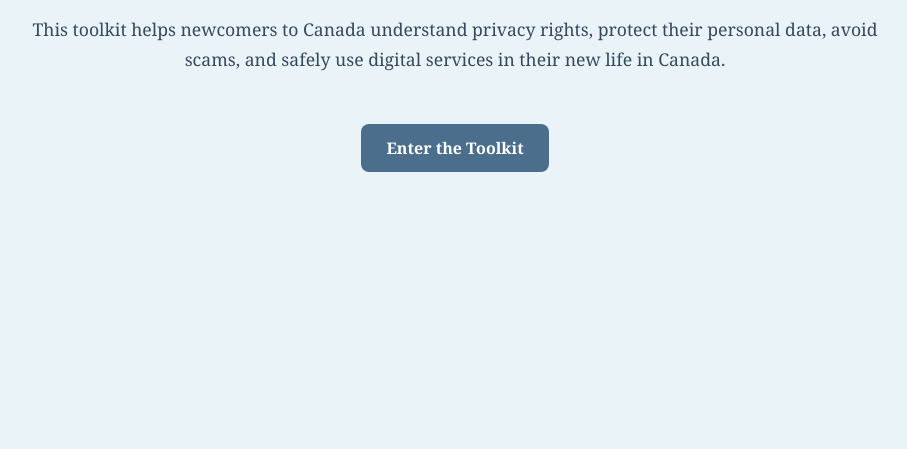
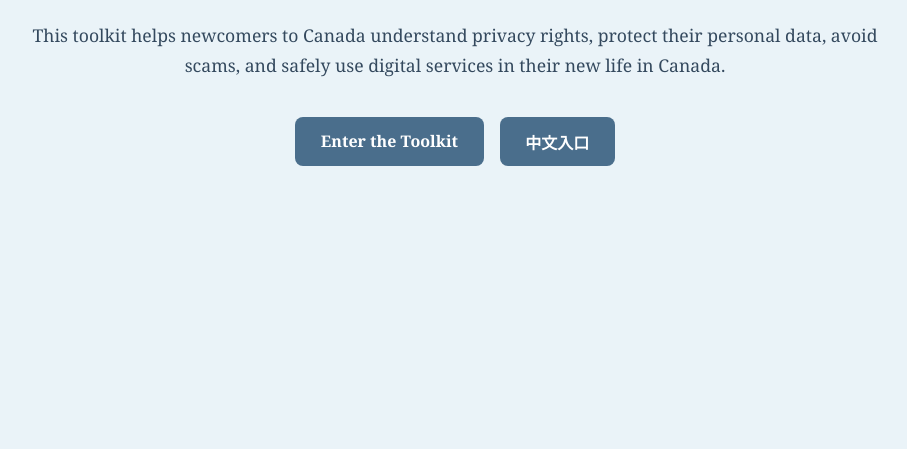
Before and after one commit to roxy3221/privacy_toolkit_deploy_ready, a plain HTML site: page index.html in a window 1280 px wide. Shown: the part 351-800 px from the top of the page, without its empty margins (185-1092 px from the left). Drawn offline with Linux system fonts and the light colour scheme.

Commit message:
Update index.html

```diff
--- a/index.html
+++ b/index.html
@@ -31,26 +31,31 @@
       display: inline-block;
       color: #002145;
       min-height: 3rem;
+      animation: blink 1s step-end infinite;
     }
 
     @keyframes blink {
       50% { border-color: transparent; }
     }
 
-    .typewriter-text {
-      animation: blink 1s step-end infinite;
-    }
-
-    p {
+    #description {
       font-size: 1.1rem;
       line-height: 1.7;
       margin-top: 2rem;
       color: #34495e;
+      min-height: 4rem;
+    }
+
+    .button-row {
+      display: flex;
+      justify-content: center;
+      gap: 1rem;
+      margin-top: 2rem;
+      flex-wrap: wrap;
     }
 
     .button-link {
       display: inline-block;
-      margin-top: 2rem;
       padding: 0.8rem 1.6rem;
       background-color: #4a6e8c;
       color: white;
@@ -69,23 +74,32 @@
 <body>
   <div class="container">
     <div class="typewriter-text" id="typewriter"></div>
+    <p id="description"></p>
 
-    <p>
-      This toolkit helps newcomers to Canada understand privacy rights,
-      protect their personal data, avoid scams, and safely use digital services
-      in their new life in Canada.
-    </p>
-
-    <a class="button-link" href="https://privacytoolkitdeployready-feds8simqmupmwnuupdt8t.streamlit.app/" target="_blank">
-      Enter the Toolkit
-    </a>
+    <div class="button-row">
+      <a class="button-link" href="https://privacytoolkitdeployready-feds8simqmupmwnuupdt8t.streamlit.app/" target="_blank">
+        Enter the Toolkit
+      </a>
+      <a class="button-link" href="index-cn.html">
+        中文入口
+      </a>
+    </div>
   </div>
 
   <script>
     const phrases = [
-      "Welcome to the Privacy Toolkit",
-      "欢迎使用隐私工具包",
-      "Bienvenue dans la boîte à outils sur la vie privée"
+      {
+        title: "Welcome to the Privacy Toolkit",
+        desc: "This toolkit helps newcomers to Canada understand privacy rights, protect their personal data, avoid scams, and safely use digital services in their new life in Canada."
+      },
+      {
+        title: "欢迎使用隐私工具包",
+        desc: "本工具包帮助新移民了解隐私权，保护个人数据，避免诈骗，并安全使用加拿大的数字服务。"
+      },
+      {
+        title: "Bienvenue dans la boîte à outils sur la vie privée",
+        desc: "Cette boîte à outils aide les nouveaux arrivants au Canada à comprendre leurs droits en matière de vie privée et à utiliser les services numériques en toute sécurité."
+      }
     ];
 
     let currentPhrase = 0;
@@ -93,21 +107,23 @@
     let typing = true;
 
     const el = document.getElementById("typewriter");
+    const desc = document.getElementById("description");
 
     function type() {
       const phrase = phrases[currentPhrase];
 
       if (typing) {
-        el.textContent = phrase.substring(0, currentChar + 1);
+        el.textContent = phrase.title.substring(0, currentChar + 1);
         currentChar++;
 
-        if (currentChar === phrase.length) {
+        if (currentChar === phrase.title.length) {
           typing = false;
+          desc.textContent = phrase.desc; // 🔁 Sync description
           setTimeout(type, 1500);  // Pause before deleting
           return;
         }
       } else {
-        el.textContent = phrase.substring(0, currentChar - 1);
+        el.textContent = phrase.title.substring(0, currentChar - 1);
         currentChar--;
 
         if (currentChar === 0) {
```
